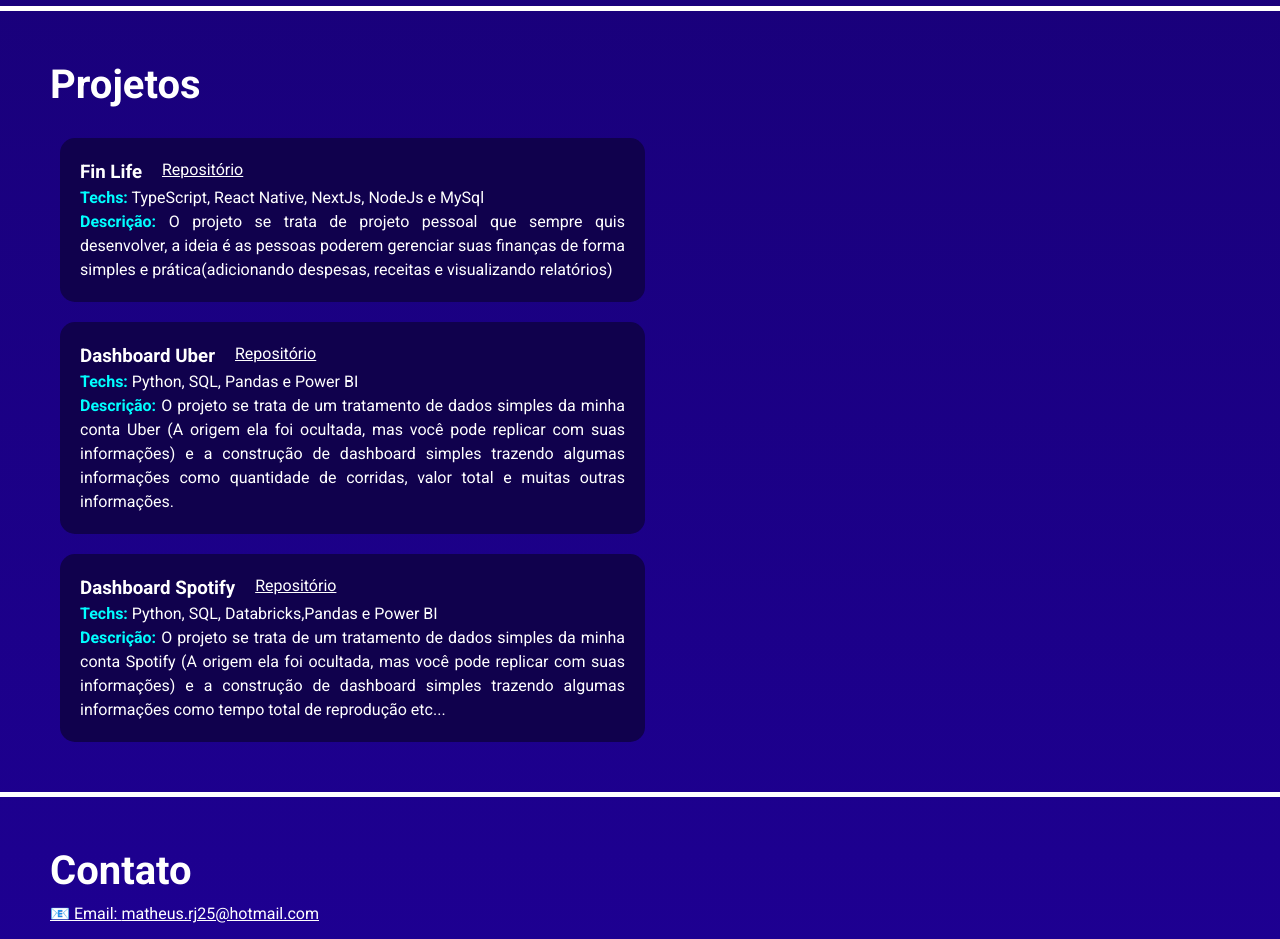
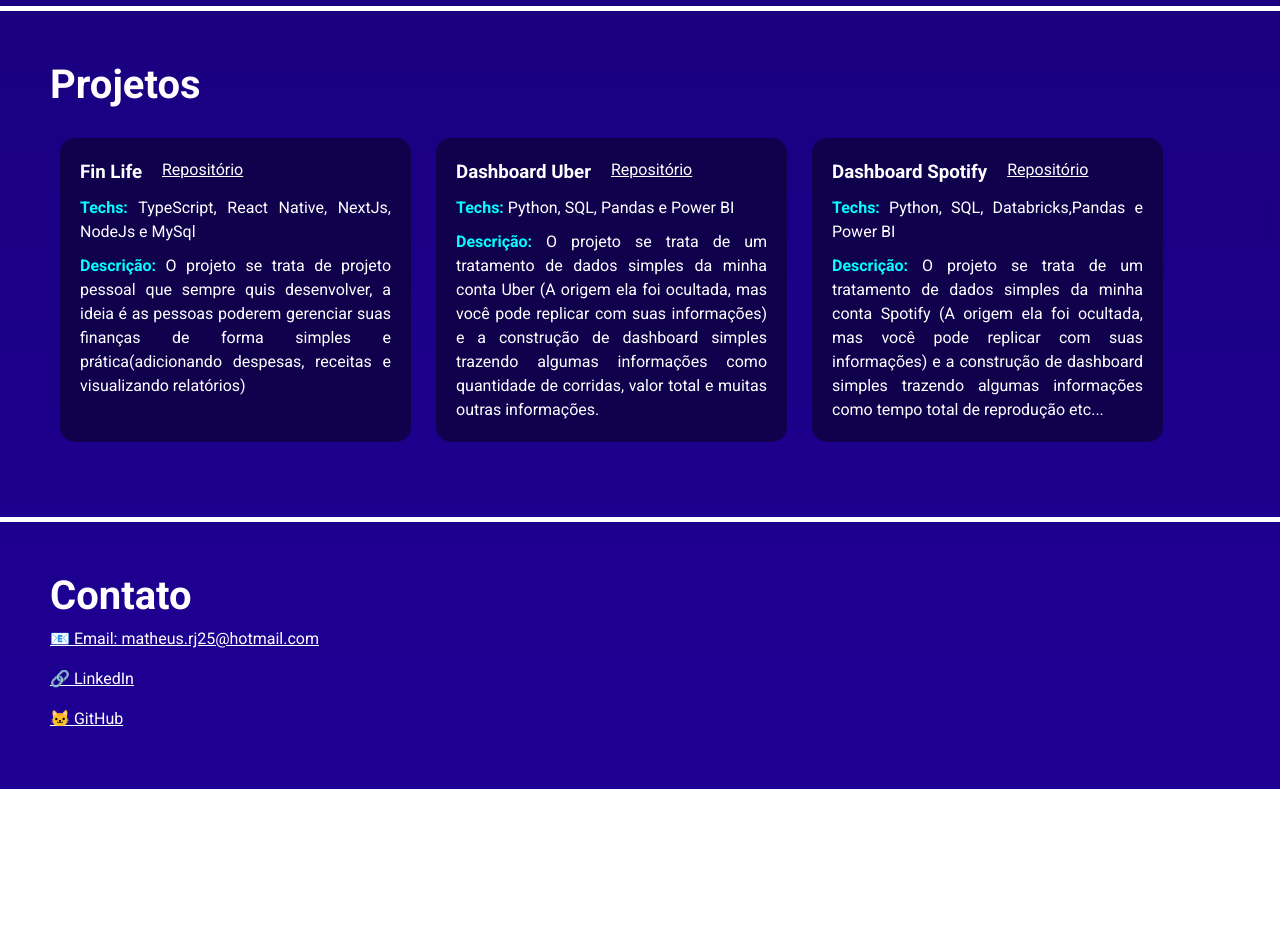
Before and after one commit to MatheusRodri/web_my-portfolio_nx, a Next.js app: page / in a window 1280 px wide. Shown: the part 2020-2959 px from the top of the page. After the commit the page ends 2814 px from the top, so only its background shows below. Built offline with nearby package versions, Linux system fonts and the light colour scheme.

Commit message:
Update project section

```diff
--- a/src/components/Project/index.tsx
+++ b/src/components/Project/index.tsx
@@ -13,10 +13,12 @@
         <div className={style.project}>
             <div className={style.projectHeader}>
                 <h3 className={style.projectName}>{name}</h3>
+                <div className={style.spaceline}></div>
                 <Link href={link} className={style.experienceRole}>Repositório</Link>
             </div>
-
+            <div className={style.spaceline}></div>
             <p className={style.techs}><span>Techs:</span> {techs}</p>
+            <div className={style.spaceline}></div>
             <p className={style.experienceDescription}> <span>Descrição:</span> {description}</p>
 
         </div>
--- a/src/components/Project/style.module.css
+++ b/src/components/Project/style.module.css
@@ -2,7 +2,8 @@
     background: var(--blueSecondary);
     display: flex;
     flex-direction: column;
-    width: 50%;
+    margin: 0 25px 25px 0;
+    width: 30%;
     color: white;
     padding: 20px;
     line-height: 1.5;
@@ -18,10 +19,6 @@
     }
 }
 
-.project:not(:last-child) {
-    margin-bottom: 20px;
-}
-
 .projectHeader{
     display: flex;
 
@@ -31,6 +28,10 @@
     }
 }
 
+.spaceline{
+    height: 10px;
+}
+
 @media screen and (max-width: 900px) {
     .project {
         width: 100%;
--- a/src/sections/projectsSection/style.module.css
+++ b/src/sections/projectsSection/style.module.css
@@ -16,7 +16,7 @@
 .projectList{
     margin-top: 30px;
     display: flex;
-    flex-direction: column;
+    flex-direction: row;
     flex-wrap: wrap;
     margin-left: 10px;
 }
```
